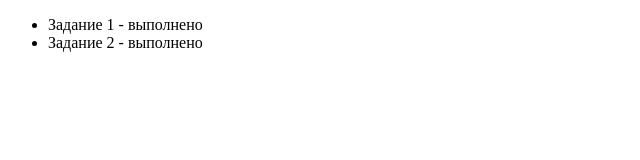
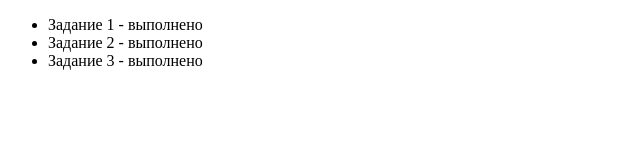
Before and after one commit to argostellar/499817-cat-energy-19, a website: page source/index.html in a window 1280 px wide. Shown: the whole page, without its empty margins (0-640 px from the left). Drawn offline with Linux system fonts and the light colour scheme.

Commit message:
Выполняет третье задание

```diff
--- a/source/index.html
+++ b/source/index.html
@@ -9,6 +9,7 @@
     <ul>
       <li>Задание 1 - выполнено</li>
       <li>Задание 2 - выполнено</li>
+      <li>Задание 3 - выполнено</li>
     </ul>
 
   </body>
```
